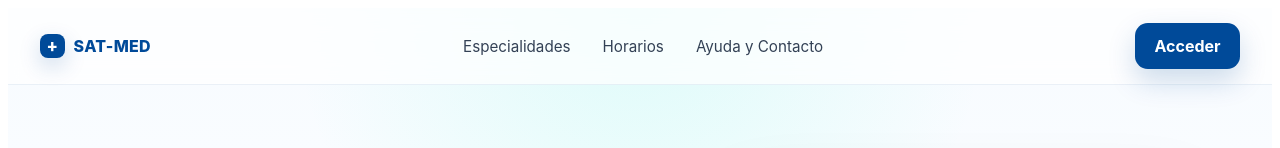
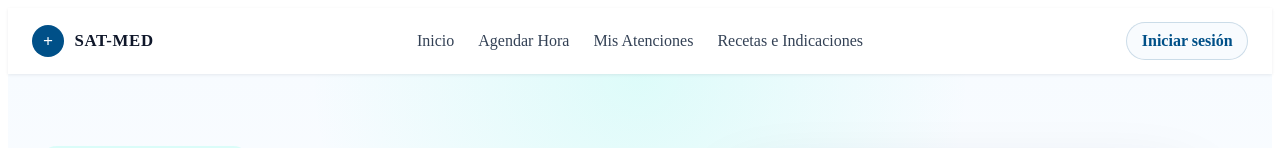
Before and after one commit to ViceAsd18/SatMed-Frontend, an Angular app: page / in a window 1280 px wide. Shown: the top 148 px of the page. Built offline with nearby package versions, Linux system fonts and the light colour scheme; no server answers.

Commit message:
Crear componente de barra de navegacion vista(Paciente)

```diff
--- a/src/app/app.css
+++ b/src/app/app.css
@@ -0,0 +1,5 @@
+html,body{
+    height: 100%;
+    margin: 0;
+    padding: 0;
+}
--- a/src/app/app.html
+++ b/src/app/app.html
@@ -1,2 +1,7 @@
 <link href="https://fonts.googleapis.com/css2?family=Material+Symbols+Outlined" rel="stylesheet" />
+
+@if(router.url != '/login' && router.url != '/registro'){
+<app-navbar></app-navbar>
+}
+
 <router-outlet />
--- a/src/app/app.ts
+++ b/src/app/app.ts
@@ -1,12 +1,16 @@
-import { Component, signal } from '@angular/core';
-import { RouterOutlet } from '@angular/router';
+import { Component, inject, signal } from '@angular/core';
+import { Router, RouterOutlet } from '@angular/router';
+import { NavbarComponent } from './components/navbar-component/navbar-component';
 
 @Component({
   selector: 'app-root',
-  imports: [RouterOutlet],
+  imports: [RouterOutlet,NavbarComponent],
   templateUrl: './app.html',
   styleUrl: './app.css'
 })
 export class App {
+
+  public router = inject(Router)
+
   protected readonly title = signal('SatMed-Frontend');
 }
--- /dev/null
+++ b/src/app/components/navbar-component/navbar-component.css
@@ -0,0 +1,155 @@
+:host {
+  display: block;
+  width: 100%;
+}
+
+.navbar {
+  width: 100%;
+  display: flex;
+  justify-content: space-between;
+  align-items: center;
+  padding: 0.9rem 1.5rem;
+  background: #ffffff;
+  box-shadow: 0 1px 3px rgba(15, 23, 42, 0.08);
+  position: relative;
+  z-index: 50;
+  box-sizing: border-box;
+  overflow-x: clip;
+}
+
+
+.navbar__brand {
+  flex: 0 0 auto;
+  min-width: 0;
+}
+
+.brand {
+  display: inline-flex;
+  align-items: center;
+  gap: 0.65rem;
+  text-decoration: none;
+  color: #0f172a;
+  font-weight: 700;
+  cursor: pointer;
+}
+
+.brand__mark {
+  width: 2rem;
+  height: 2rem;
+  border-radius: 9999px;
+  display: inline-flex;
+  align-items: center;
+  justify-content: center;
+  background: #005088;
+  color: #ffffff;
+  font-size: 1.1rem;
+  flex: 0 0 auto;
+}
+
+.brand__text {
+  font-size: 1.05rem;
+  letter-spacing: 0.04em;
+  white-space: nowrap;
+}
+
+.navbar__center {
+  display: flex;
+  align-items: center;
+  justify-content: center;
+  gap: 1.5rem;
+  flex: 1 1 auto;
+  min-width: 0;
+  padding: 0 0.75rem;
+  overflow: hidden;
+}
+
+.nav-link {
+  position: relative;
+  text-decoration: none;
+  color: #334155;
+  font-weight: 500;
+  transition: color 0.2s ease;
+  white-space: nowrap;
+  flex: 0 0 auto;
+}
+
+.nav-link:hover {
+  color: #005088;
+}
+
+.nav-link.is-active {
+  color: #005088;
+}
+
+.nav-link.is-active::after {
+  content: "";
+  position: absolute;
+  left: 0;
+  bottom: -0.55rem;
+  width: 100%;
+  height: 2px;
+  border-radius: 9999px;
+  background: #005088;
+}
+
+.navbar__right {
+  flex: 0 0 auto;
+  min-width: 0;
+}
+
+.login-btn {
+  display: inline-flex;
+  align-items: center;
+  justify-content: center;
+  text-decoration: none;
+  color: #005088;
+  font-weight: 600;
+  padding: 0.55rem 0.9rem;
+  border: 1px solid rgba(0, 80, 136, 0.18);
+  border-radius: 9999px;
+  background: #f8fbfe;
+  transition: transform 0.2s ease, background 0.2s ease, border-color 0.2s ease, color 0.2s ease;
+  white-space: nowrap;
+}
+
+.login-btn:hover {
+  background: #eef6fc;
+  border-color: rgba(0, 80, 136, 0.3);
+  color: #003f69;
+  transform: translateY(-1px);
+}
+
+@media (max-width: 1024px) {
+  .navbar {
+    flex-wrap: wrap;
+    gap: 0.85rem;
+  }
+
+  .navbar__center {
+    order: 3;
+    width: 100%;
+    justify-content: flex-start;
+    flex-wrap: wrap;
+    gap: 0.9rem 1.2rem;
+    padding: 0;
+    overflow: visible;
+  }
+
+  .navbar__right {
+    margin-left: auto;
+  }
+}
+
+@media (max-width: 640px) {
+  .navbar {
+    padding: 0.85rem 1rem;
+  }
+
+  .brand__text {
+    font-size: 1rem;
+  }
+
+  .navbar__center {
+    gap: 0.75rem 1rem;
+  }
+}
--- /dev/null
+++ b/src/app/components/navbar-component/navbar-component.html
@@ -0,0 +1,35 @@
+<header class="navbar">
+  <div class="navbar__brand">
+    <a routerLink="/home" class="brand" aria-label="SAT-MED inicio">
+      <span class="brand__mark">+</span>
+      <span class="brand__text">SAT-MED</span>
+    </a>
+  </div>
+
+  <nav class="navbar__center" aria-label="Navegación principal">
+    <a
+      routerLink="/home"
+      routerLinkActive="is-active"
+      [routerLinkActiveOptions]="{ exact: true }"
+      class="nav-link"
+    >
+      Inicio
+    </a>
+
+    <a routerLink="/agendar-hora" routerLinkActive="is-active" class="nav-link">
+      Agendar Hora
+    </a>
+
+    <a routerLink="/mis-atenciones" routerLinkActive="is-active" class="nav-link">
+      Mis Atenciones
+    </a>
+
+    <a routerLink="/recetas-indicaciones" routerLinkActive="is-active" class="nav-link">
+      Recetas e Indicaciones
+    </a>
+  </nav>
+
+  <div class="navbar__right">
+    <a routerLink="/login" class="login-btn">Iniciar sesión</a>
+  </div>
+</header>
--- /dev/null
+++ b/src/app/components/navbar-component/navbar-component.ts
@@ -0,0 +1,12 @@
+import { CommonModule } from '@angular/common';
+import { Component } from '@angular/core';
+import { RouterLink, RouterLinkActive } from '@angular/router';
+
+@Component({
+  selector: 'app-navbar',
+  standalone: true,
+  imports: [CommonModule, RouterLink, RouterLinkActive],
+  templateUrl: './navbar-component.html',
+  styleUrls: ['./navbar-component.css'],
+})
+export class NavbarComponent {}
--- a/src/app/pages/usuario/home-usuario-component/home-usuario-component.html
+++ b/src/app/pages/usuario/home-usuario-component/home-usuario-component.html
@@ -1,21 +1,4 @@
 <div class="home-page">
-  <header class="topbar">
-    <div class="container topbar__inner">
-      <a class="brand" href="#" aria-label="SAT-MED inicio">
-        <span class="brand__mark">+</span>
-        <span class="brand__text">SAT-MED</span>
-      </a>
-
-      <nav class="nav" aria-label="Navegación principal">
-        <a href="#especialidades">Especialidades</a>
-        <a href="#horarios">Horarios</a>
-        <a href="#ayuda">Ayuda y Contacto</a>
-      </nav>
-
-      <a class="btn btn--primary btn--sm" href="#acceso">Acceder</a>
-    </div>
-  </header>
-
   <main>
     <section class="hero">
       <div class="container hero__inner">
@@ -38,7 +21,7 @@
 
         <div class="hero__visual">
           <div class="device-card">
-            <img src="/img/home/sat-med-hero.png" alt="SAT-MED Hero">
+            <img src="/img/home/sat-med-hero.png" alt="SAT-MED Hero" />
 
             <div class="floating-card">
               <span class="floating-card__icon">🛡️</span>
@@ -51,7 +34,6 @@
 
     <section class="cards-section">
       <div class="container cards-grid">
-
         <article id="especialidades" class="info-card">
           <div class="info-card__header">
             <h2>Especialidades</h2>
@@ -59,8 +41,9 @@
           </div>
 
           @if (especialidades$ | async; as especialidades) {
+            @if (especialidades.length > 0) {
               <ul class="specialty-list">
-                @for (especialidad of especialidades; track especialidad.idEspecialidad) {
+                @for (especialidad of especialidades | slice:0:4; track especialidad.idEspecialidad) {
                   <li>
                     <img
                       class="list-image"
@@ -69,20 +52,17 @@
                     />
                     <span>{{ especialidad.nombreEspecialidad }}</span>
                   </li>
-                } @empty {
-                    <li class="empty-state">No hay especialidades disponibles.</li>
                 }
               </ul>
+            } @else {
+              <p class="empty-state">No hay especialidades disponibles.</p>
+            }
           } @else {
             <p class="loading-state">Cargando especialidades...</p>
           }
 
           <p class="card-footnote">Conectando con nuestra red de especialistas...</p>
         </article>
-
-
-
-
 
         <article id="horarios" class="info-card">
           <div class="info-card__header">
```
Also changed, not shown: 1 other file (tests, documents, lock files or other folders). Lines whose indentation alone changed are shown as unchanged.
